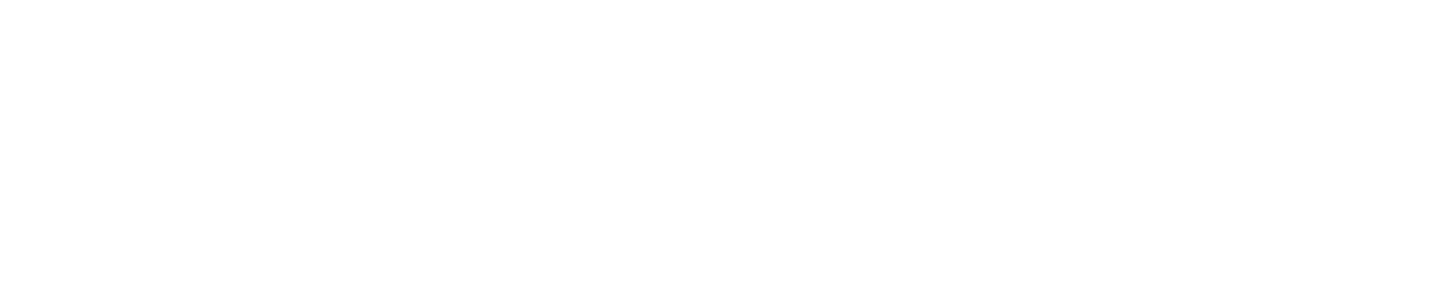
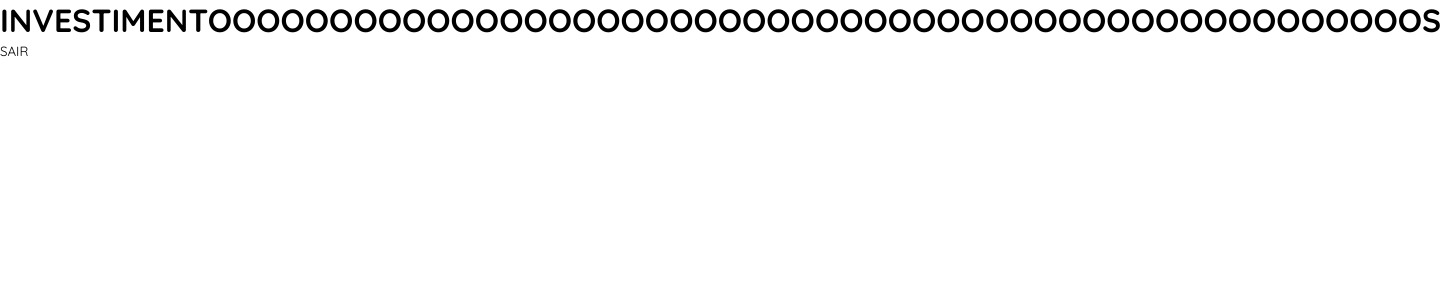
Before and after one commit to MarcosPaulo62/vs12-front-06-react-redux-wallet-life, a React (Create React App) app: page /investimentos in a window 1280 px wide. Before the commit this address had no page. Shown: the top 300 px of the page, 1441 px wide, since content can reach past the window. Built offline with nearby package versions, Linux system fonts and the light colour scheme; sample sign-in values are in the browser's storage.

Commit message:
token de validação de rotas privadas e definição das mesmas

```diff
--- a/src/Routes.tsx
+++ b/src/Routes.tsx
@@ -1,8 +1,12 @@
-import {BrowserRouter, Routes, Route} from "react-router-dom";
+import { BrowserRouter, Routes, Route } from "react-router-dom";
 import LandingPage from "./pages/landingPage/LandingPage";
 import Login from "./pages/login/Login";
 import Cadastro from "./pages/cadastro/Cadastro";
 import Dashboard from "./pages/dashboard/Dashboard";
+import { RotaPrivada } from "./pages/layout/rotaPrivada/RotaPrivada";
+import Receitas from "./pages/receitas/Receitas";
+import Despesas from "./pages/despesas/Despesas";
+import Investimentos from "./pages/investimentos/Investimentos";
 
 export function Router() {
   return (
@@ -11,7 +15,12 @@ export function Router() {
         <Route path="/" element={<LandingPage />} />
         <Route path="/login" element={<Login />} />
         <Route path="/cadastro" element={<Cadastro />} />
-        <Route path="/sua-carteira" element={<Dashboard />} />
+        <Route element={<RotaPrivada />}>
+          <Route path="/sua-carteira" element={<Dashboard />} />
+          <Route path="/receitas" element={<Receitas />} />
+          <Route path="/despesas" element={<Despesas />} />
+          <Route path="/investimentos" element={<Investimentos />} />
+        </Route>
       </Routes>
     </BrowserRouter>
   );
--- /dev/null
+++ b/src/pages/despesas/Despesas.tsx
@@ -0,0 +1,10 @@
+import { NavLink } from "react-router-dom";
+
+export default function Despesas() {
+    return(
+        <div>
+            <h1>DESPESAAAAAAAAAAAAAS</h1>
+            <NavLink to="/login"><button>SAIR</button></NavLink>
+        </div>
+    )
+}
--- /dev/null
+++ b/src/pages/investimentos/Investimentos.tsx
@@ -0,0 +1,10 @@
+import { NavLink } from "react-router-dom";
+
+export default function Investimentos() {
+    return(
+        <div>
+            <h1>INVESTIMENTOOOOOOOOOOOOOOOOOOOOOOOOOOOOOOOOOOOOOOOOOOOOOOOOOOS</h1>
+            <NavLink to="/login"><button>SAIR</button></NavLink>
+        </div>
+    )
+}
--- /dev/null
+++ b/src/pages/layout/rotaPrivada/RotaPrivada.tsx
@@ -0,0 +1,13 @@
+import { Outlet, Navigate } from "react-router-dom";
+
+export function RotaPrivada(){
+    let isTokenValid = false;
+
+    if (localStorage.getItem("user")){
+        isTokenValid = true;
+    } else {
+        isTokenValid = false;
+    }
+
+    return isTokenValid ? <Outlet /> : <Navigate to="/login" />;
+}
--- /dev/null
+++ b/src/pages/receitas/Receitas.tsx
@@ -0,0 +1,10 @@
+import { NavLink } from "react-router-dom";
+
+export default function Receitas() {
+    return(
+        <div>
+            <h1>RECEITASSSSSSSSSSSSSSSSSSSSSSS</h1>
+            <NavLink to="/login"><button>SAIR</button></NavLink>
+        </div>
+    )
+}
```
